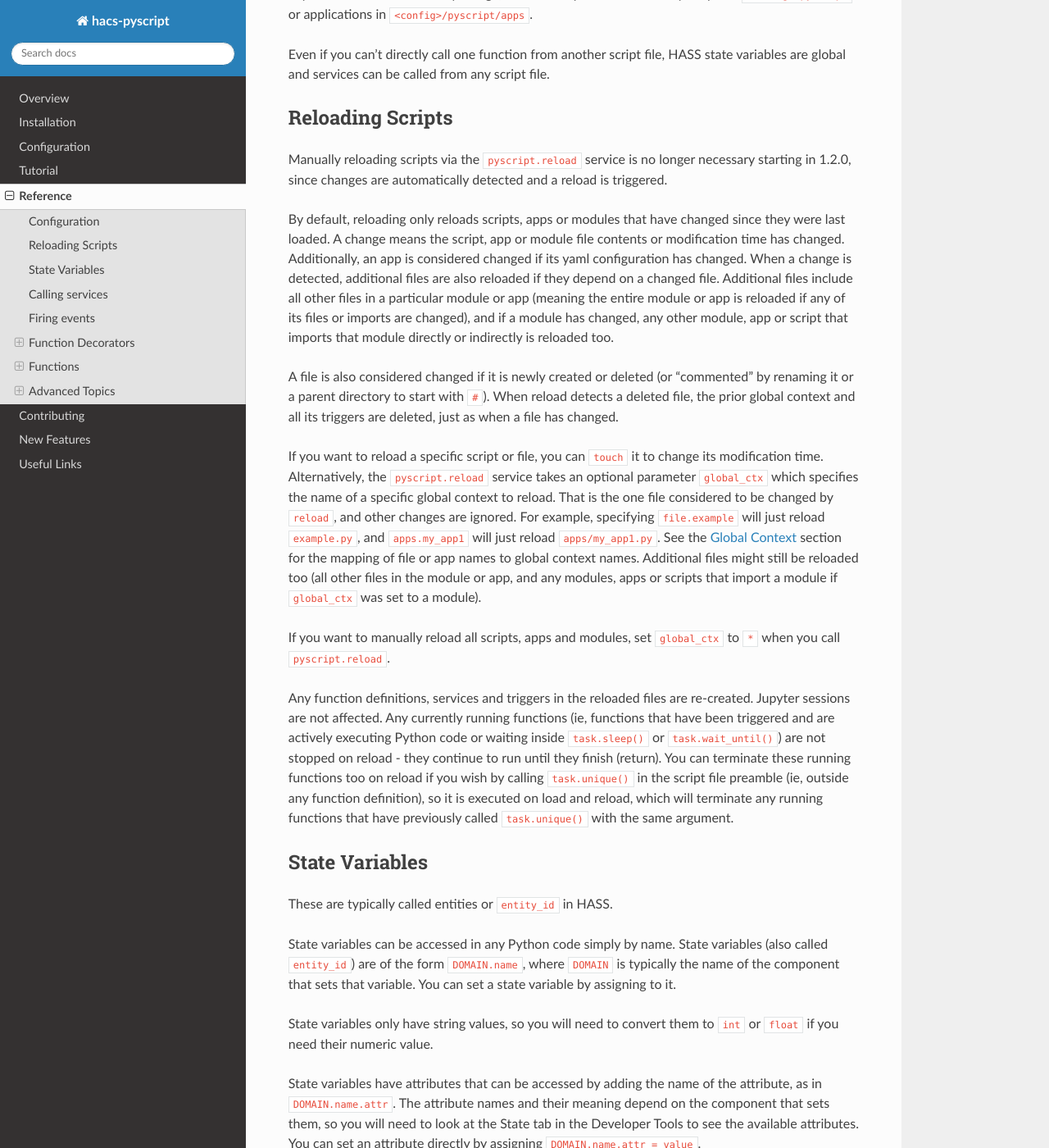
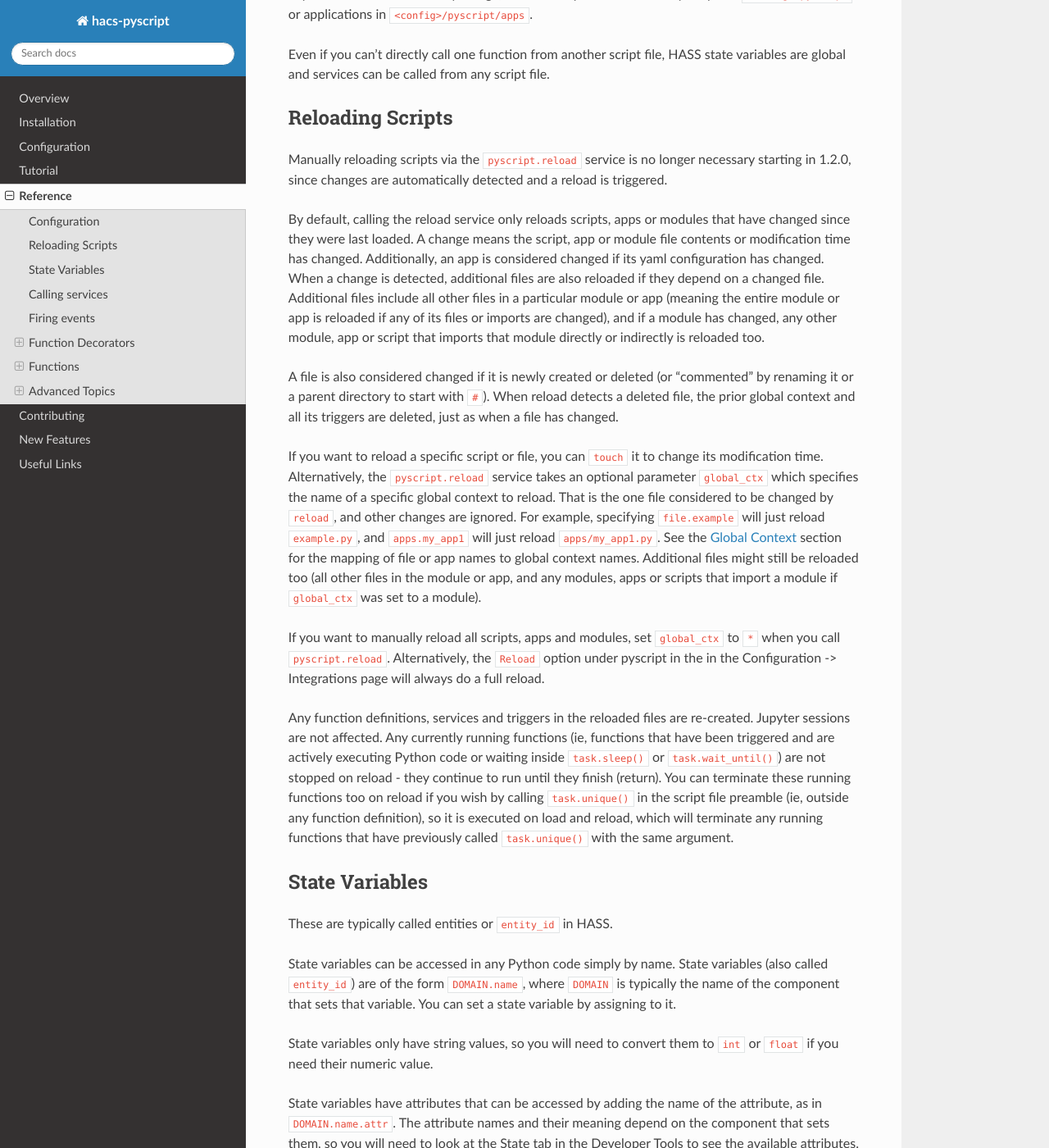
Before and after one commit to custom-components/pyscript, a Sphinx documentation site: the page built from docs/reference.rst, in a window 1280 px wide and 1400 px high, scrolled down 2772 px. Shown: the whole window at 82% size. Built offline with Sphinx 7.4.7 and the Read the Docs theme 2.0.0, drawn with Linux system fonts in a browser that asks for light colours; some of the changed text lies outside the part shown.

Commit message:
do full reload if allow_all_imports or hass_is_global change; see #74

```diff
--- a/docs/reference.rst
+++ b/docs/reference.rst
@@ -9,8 +9,8 @@
 Pyscript can be configured using the UI, or via yaml. To use the UI, go to the
 Configuration -> Integrations page and selection "+" to add ``Pyscript Python scripting``.
 After that, you can change the settings anytime by selecting "Options" under Pyscript
-in the Configuration page. You will need to select "reload" under Pyscript, or call
-the ``pyscript.reload`` service for the new settings to take effect.
+in the Configuration -> Integrations page. You will need to select "reload" under Pyscript,
+or call the ``pyscript.reload`` service for the new settings to take effect.
 
 Alternatively, for yaml configuration, add ``pyscript:`` to ``<config>/configuration.yaml``.
 You can't mix these two methods - your initial choice determines how you should update
@@ -135,13 +135,13 @@
 Manually reloading scripts via the ``pyscript.reload`` service is no longer necessary starting
 in 1.2.0, since changes are automatically detected and a reload is triggered.
 
-By default, reloading only reloads scripts, apps or modules that have changed since they were last
-loaded. A change means the script, app or module file contents or modification time has changed.
-Additionally, an app is considered changed if its yaml configuration has changed. When a change is
-detected, additional files are also reloaded if they depend on a changed file. Additional files
-include all other files in a particular module or app (meaning the entire module or app is reloaded
-if any of its files or imports are changed), and if a module has changed, any other module, app or
-script that imports that module directly or indirectly is reloaded too.
+By default, calling the reload service only reloads scripts, apps or modules that have changed since
+they were last loaded. A change means the script, app or module file contents or modification time
+has changed.  Additionally, an app is considered changed if its yaml configuration has changed. When
+a change is detected, additional files are also reloaded if they depend on a changed file.
+Additional files include all other files in a particular module or app (meaning the entire module or
+app is reloaded if any of its files or imports are changed), and if a module has changed, any other
+module, app or script that imports that module directly or indirectly is reloaded too.
 
 A file is also considered changed if it is newly created or deleted (or "commented" by renaming it
 or a parent directory to start with ``#``). When reload detects a deleted file, the prior global
@@ -157,7 +157,8 @@
 modules, apps or scripts that import a module if ``global_ctx`` was set to a module).
 
 If you want to manually reload all scripts, apps and modules, set ``global_ctx`` to ``*`` when
-you call ``pyscript.reload``.
+you call ``pyscript.reload``.  Alternatively, the ``Reload`` option under pyscript in the
+in the Configuration -> Integrations page will always do a full reload.
 
 Any function definitions, services and triggers in the reloaded files are re-created. Jupyter
 sessions are not affected. Any currently running functions (ie, functions that have been triggered
```
Also changed, not shown: 3 other files.
